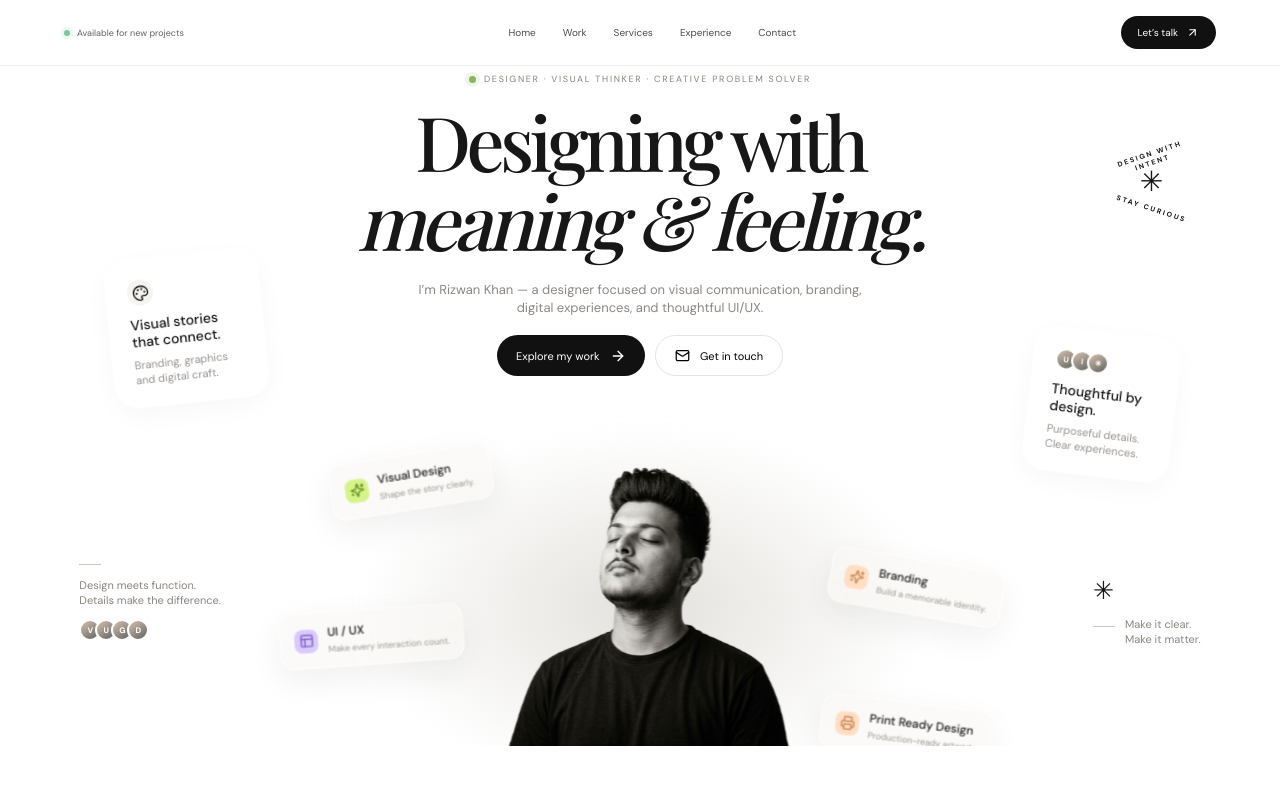
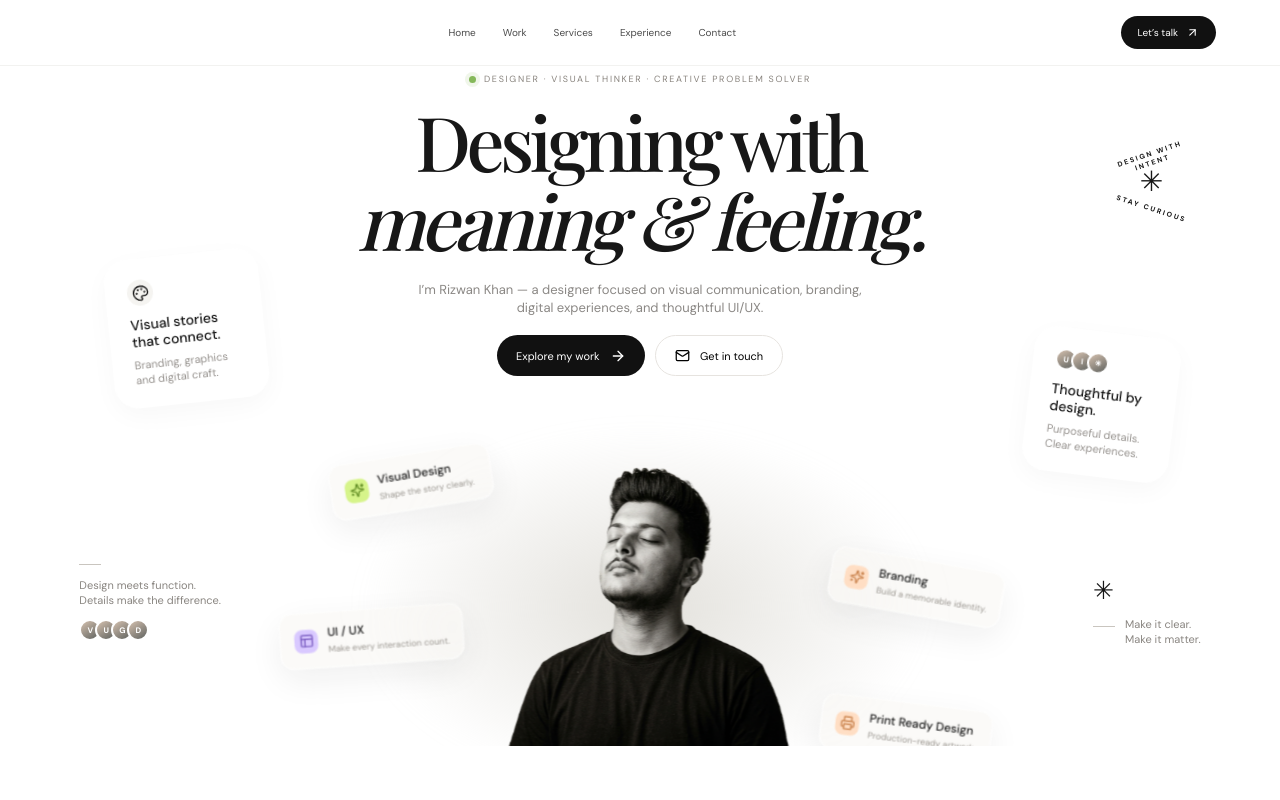
Before and after one commit to Rizzu01/port-folio, a Next.js app: page / in a window 1280 px wide. Shown: the top 800 px of the page. Built offline with nearby package versions, Linux system fonts and the light colour scheme; a web font is replaced by a local one.

Commit message:
Update portfolio header logo and scroll state

```diff
--- a/app/page.tsx
+++ b/app/page.tsx
@@ -40,9 +40,9 @@ export default function Home() {
     };
   }, []);
   useEffect(() => {
-    const header = document.querySelector<HTMLElement>(".topbar");
+    const header = document.querySelector<HTMLElement>(".reference-nav");
     if (!header) return;
-    const updateHeader = () => header.classList.toggle("is-scrolled", window.scrollY > 40);
+    const updateHeader = () => header.classList.toggle("is-scrolled", window.scrollY > 32);
     updateHeader();
     window.addEventListener("scroll", updateHeader, { passive: true });
     return () => window.removeEventListener("scroll", updateHeader);
@@ -185,7 +185,7 @@ export default function Home() {
 
   <div className="reference-site">
     <header className={`reference-nav${mobileNavOpen ? " reference-nav-open" : ""}`}>
-      <a className="reference-availability" href="#contact"><span/> Available for new projects</a>
+      <a className="reference-logo" href="#home" aria-label="Rizwan Khan — Home"><img src="/Logo.svg" alt="Rizwan Khan logo"/></a>
       <nav className="reference-desktop-links" aria-label="Main navigation"><a href="#home">Home</a><a href="#work">Work</a><a href="#services">Services</a><a href="#experience">Experience</a><a href="#contact">Contact</a></nav>
       <a className="reference-talk" href="https://wa.me/919024043673" target="_blank" rel="noopener noreferrer">Let’s talk <ArrowUpRight size={13}/></a>
       <button className="reference-menu-toggle" type="button" aria-label={mobileNavOpen ? "Close navigation" : "Open navigation"} aria-expanded={mobileNavOpen} onClick={() => setMobileNavOpen(!mobileNavOpen)}>{mobileNavOpen ? <X size={18}/> : <Menu size={18}/>}</button>
```
